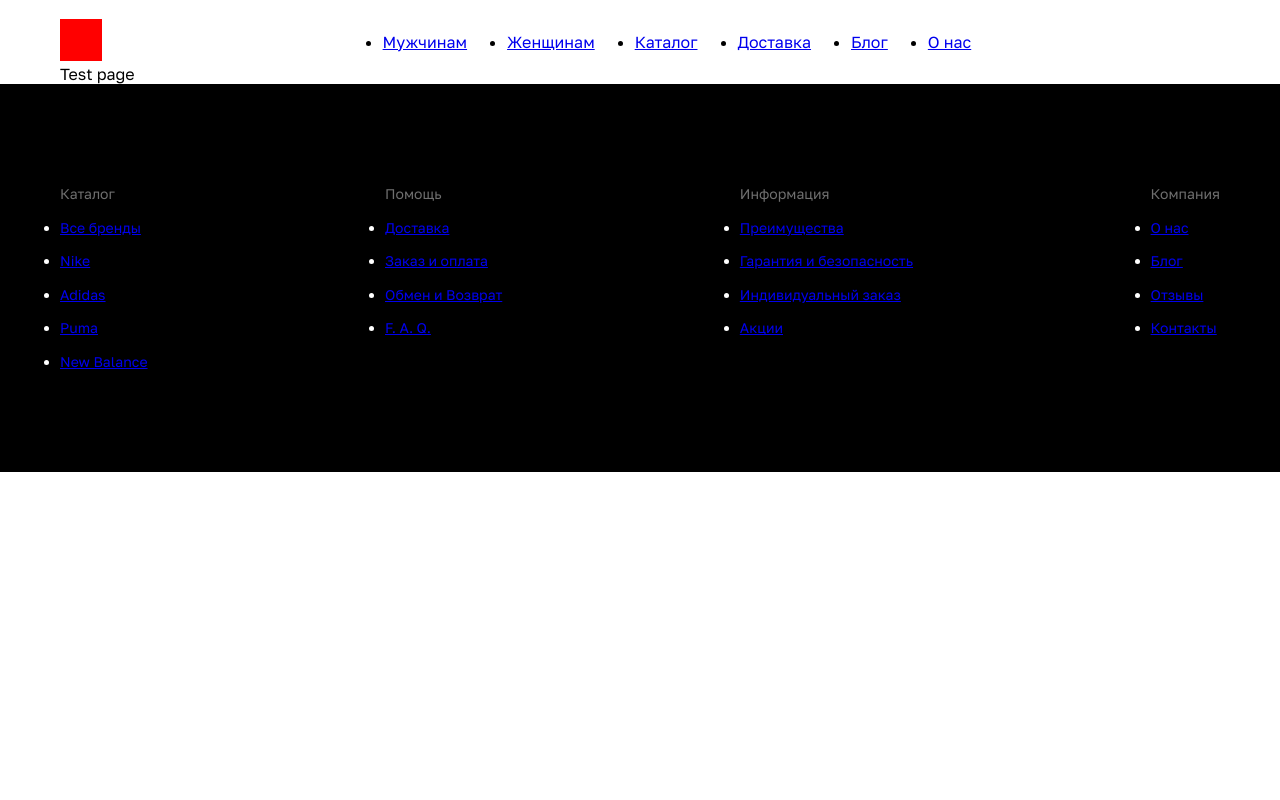
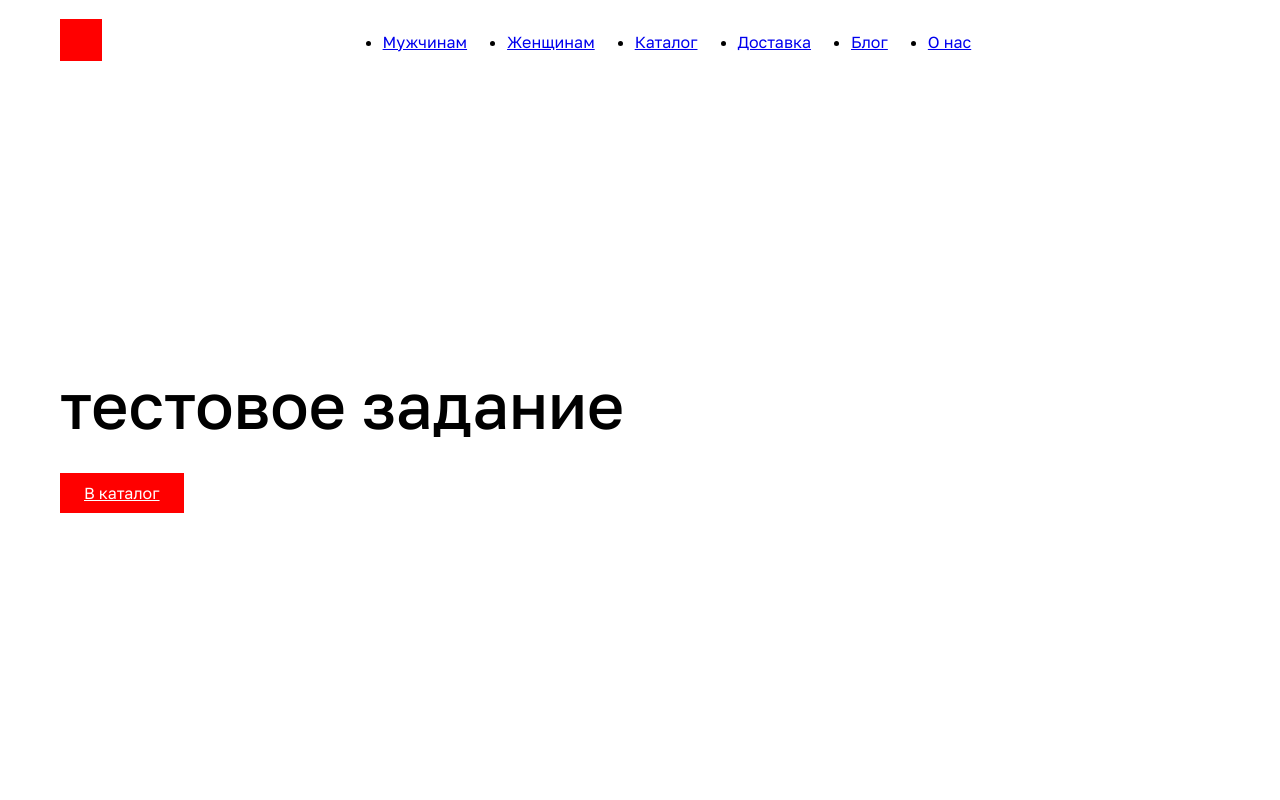
Before and after one commit to TatianaChF/tapir-test, a Nuxt app: page / in a window 1280 px wide. Shown: the top 800 px of the page. Built offline with nearby package versions, Linux system fonts and the light colour scheme.

Commit message:
add main page

```diff
--- a/app/pages/index.vue
+++ b/app/pages/index.vue
@@ -1,3 +1,39 @@
 <template>
-  Test page
+  <div class="page">
+    <main class="main">
+      <h1>тестовое задание</h1>
+      <NuxtLink
+          to="#"
+          class="main__btn"
+      >
+        В каталог
+      </NuxtLink>
+    </main>
+  </div>
 </template>
+
+<script lang="ts" setup>
+</script>
+
+<style lang="scss" scoped>
+.page {
+  min-height: calc(100vh - 30px - 30px);
+  display: flex;
+  align-items: center;
+}
+
+.main {
+  h1 {
+    font-weight: 500;
+    font-size: 64px;
+    margin-bottom: 40px;
+  }
+
+  &__btn {
+    padding: 10px 24px;
+    background-color: red;
+    color: white;
+    gap: 40px;
+  }
+}
+</style>
```
